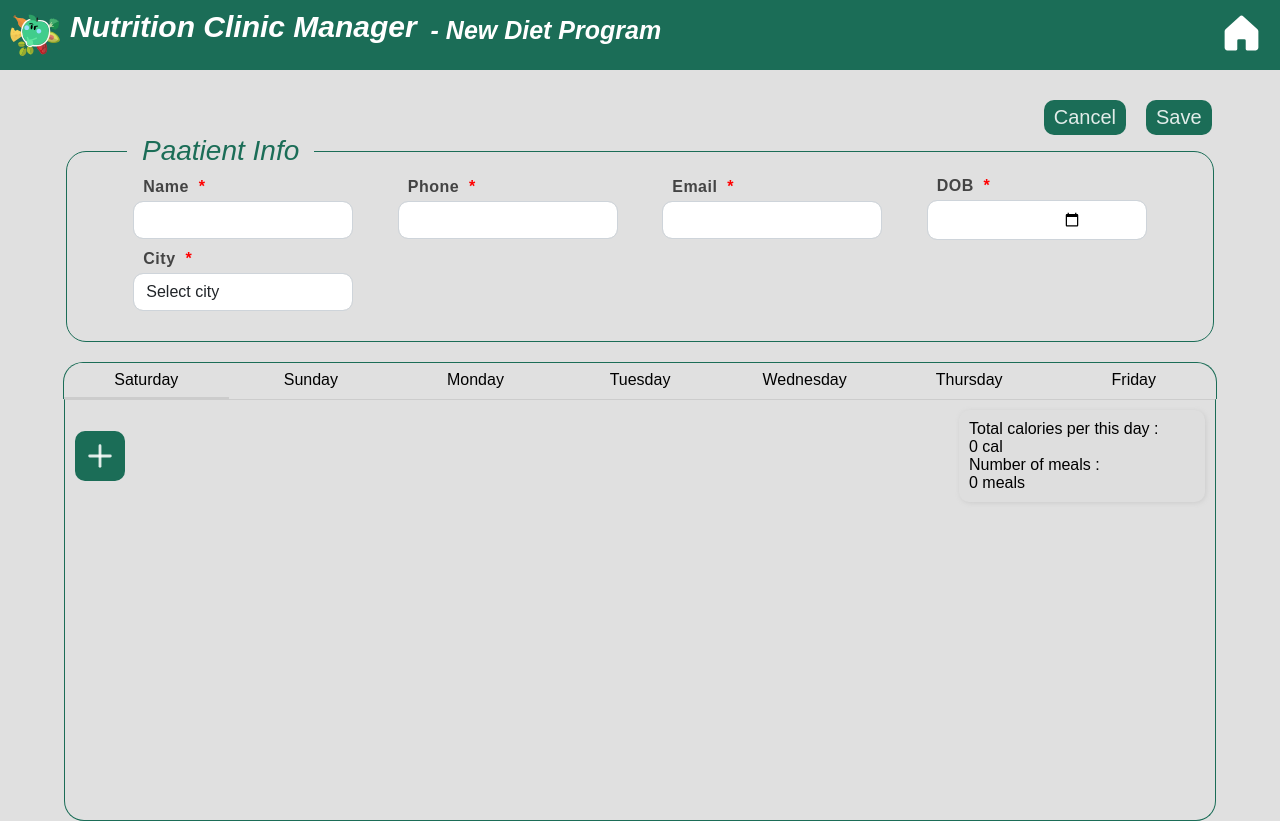
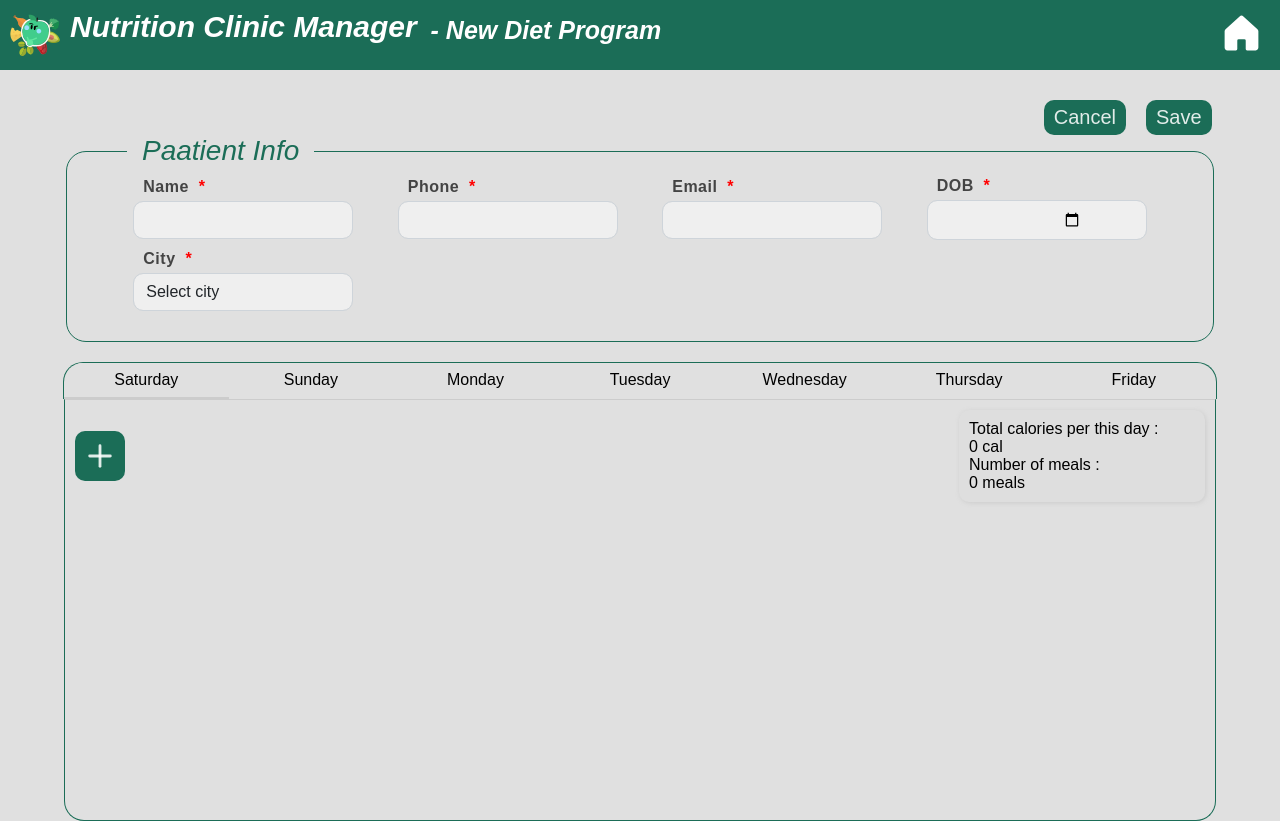
Before and after one commit to raghad-ns/nutritionist-app, a React (Create React App) app: page /add in a window 1280 px wide. Built offline with nearby package versions, Linux system fonts and the light colour scheme; a web font is replaced by a local one; what @react-pdf/renderer would draw is missing.

Commit message:
edit backgrounds to fit the new bg color

```diff
--- a/src/components/common/input/input.css
+++ b/src/components/common/input/input.css
@@ -8,7 +8,7 @@
   line-height: 1.5;
   margin-bottom: 10px;
   color: #212529;
-  background-color: #fff;
+  background-color: #efefef;
   background-clip: padding-box;
   border: 1px solid #ced4da;
   -webkit-appearance: none;
--- a/src/components/common/select/select.css
+++ b/src/components/common/select/select.css
@@ -6,7 +6,7 @@
   line-height: 1.5;
   margin-bottom: 10px;
   color: #212529;
-  background-color: #fff;
+  background-color: #efefef;
   background-clip: padding-box;
   border: 1px solid #ced4da;
   -webkit-appearance: none;
```
